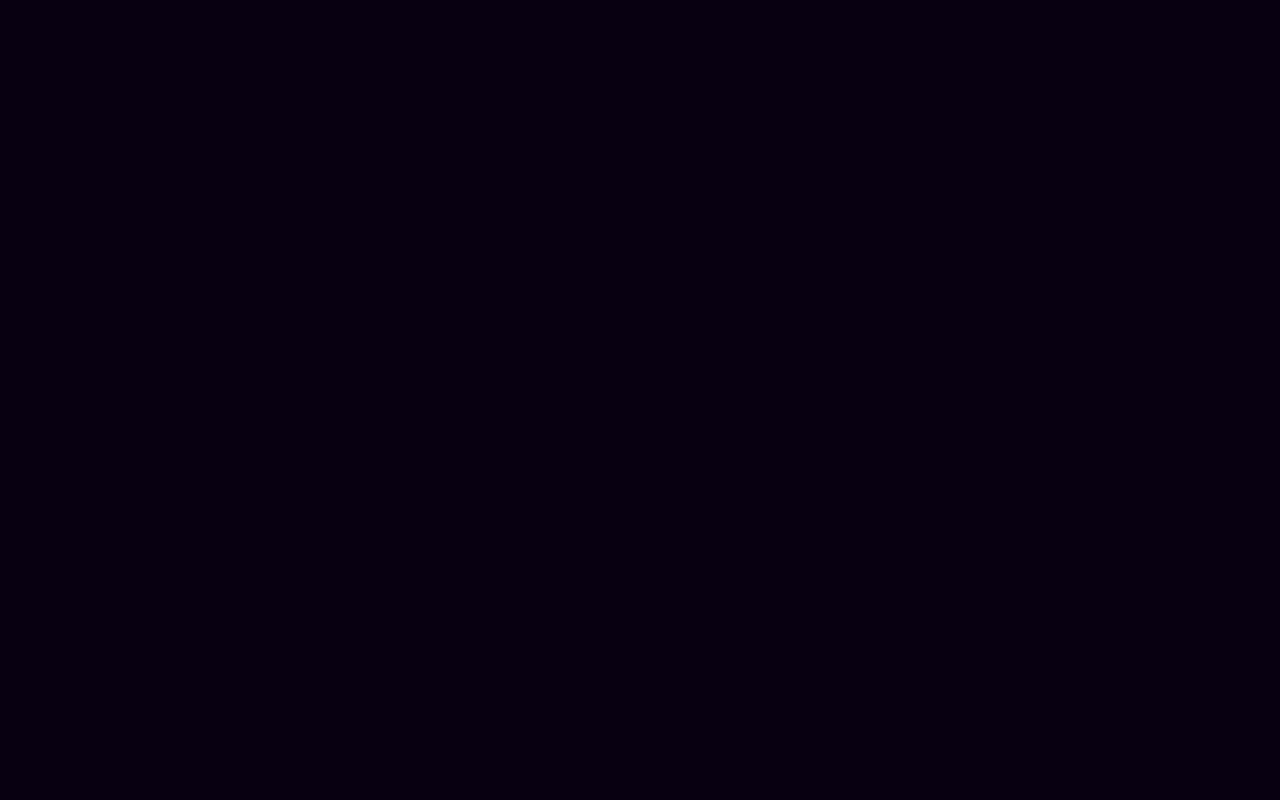
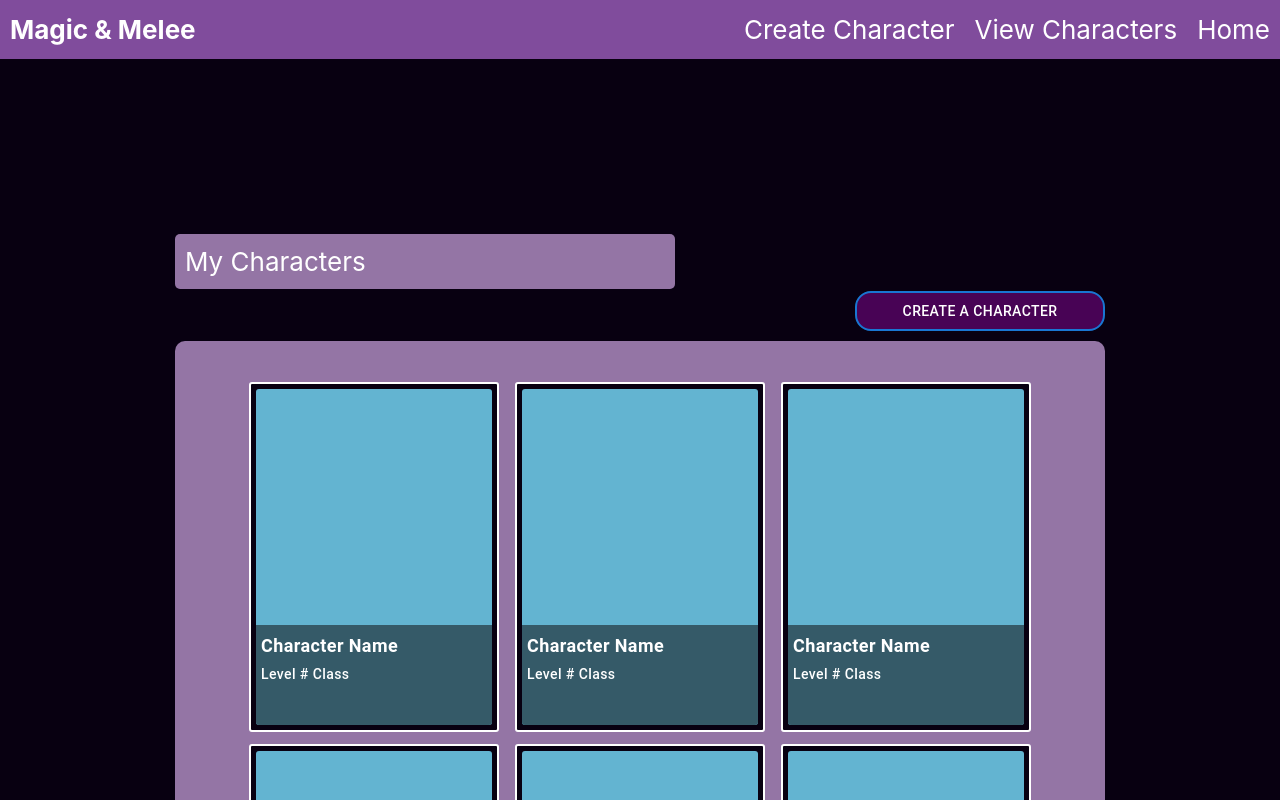
Before and after one commit to 240708-NET-FS/Magic-Melee, a React (Create React App) app in the folder frontend/: page /home/user in a window 1280 px wide. Before the commit this address had no page. Shown: the top 800 px of the page. Built offline with nearby package versions, Linux system fonts and the light colour scheme.

Commit message:
nav bar basics

```diff
--- a/frontend/src/App.css
+++ b/frontend/src/App.css
@@ -1,5 +1,7 @@
 .App {
   text-align: center;
+  font-size: calc(10px + 2vmin);
+  color: white;
 }
 
 body{
--- a/frontend/src/App.jsx
+++ b/frontend/src/App.jsx
@@ -1,14 +1,32 @@
 import logo from './logo.svg';
 import './App.css';
-import React from 'react';
-import {BrowserRouter as Router, createBrowserRouter, Route, RouterProvider, Routes} from 'react-router-dom';
+import React, { useEffect, useState, useRef} from 'react';
+import {BrowserRouter as Router, createBrowserRouter, Route, RouterProvider, Routes, } from 'react-router-dom';
 import Landing from './Screens/Landing';
 import Home from "./Screens/Home";
+import UserHome from "./Screens/UserHome";
+import CharacterSheet from './Screens/ViewCharacterPage';
 import CharacterCreator from "./Screens/CharacterCreator";
 import AppNavigator from "./AppNavigator";
 import {createRoot} from "react-dom/client";
+import NavBar from './Components/NavBar';
 
 function App() {
+  const [showNav, setShowNav] = useState(false);
+
+
+  const currentPage = useRef("/");
+
+
+
+
+
+
+  useEffect(()=> {
+
+  }, [])
+
+
 
   // const router = createBrowserRouter([
   //   {
@@ -36,13 +54,23 @@ function App() {
   // );
 
 
+
+
+
   return (
     <div className="App">
-        <div className="App-header">
+
+
+        <div >
+
             <Router>
+                <div>
+                  <NavBar />
+              </div>
                 <Routes>
                     <Route exact path={"/"} element={<Landing />} />
-                    <Route exact path={"/home"} element={<Home/>}/>
+                    <Route exact path={"/home/user/character/character-sheet"} element={<CharacterSheet />}/>
+                    <Route exact path={"/home/user"} element={<UserHome />} />
                     <Route exact path={"/character-creator"} element={<CharacterCreator />} />
                 </Routes>
             </Router>
--- a/frontend/src/Components/HomeComps/CharacterCard.js
+++ b/frontend/src/Components/HomeComps/CharacterCard.jsx
@@ -12,7 +12,7 @@ class CharacterCard extends React.Component{
 
 
                 }}
-                onClick={()=> {console.log("go to character sheet")}}
+                onClick={this.props.onPress}
 
             >
                 <div className='cardBase'>
--- a/frontend/src/Components/NavBar.jsx
+++ b/frontend/src/Components/NavBar.jsx
@@ -1,15 +1,76 @@
-import React from 'react';
+import React, { useState, useEffect } from 'react';
 import ComponentStyles from "../Styles/ComponentStyles.css";
+import { useLocation } from 'react-router-dom';
+
+
+
 function NavBar(){
 
+    const location = useLocation();
+    const {hash, pathname, search} = location;
+
+    const [current, setCurrent] = useState(location);
+    const [showNav, setShowNav] = useState(true);
+
+
+
+    const onPressNavigate = (element) => {
+
+    }
+
+    useEffect(()=> {
+        console.log(location.pathname)
+        if(location.pathname === "/"){
+            setShowNav(false);
+        }else{
+            setShowNav(true);
+        }
+    }, [location])
+
+
     return(
+        showNav ?
         <div className="navbar-position">
             <div className="navbar-base">
-                <p>Hello</p>
+                <div className='navbar-contentWrap'>
+                    <div style={{justifySelf: 'left', padding: 10}}>
+                        <h2 style={{fontWeight: 'bold', color: 'white', fontSize: "100%"}}>Magic & Melee</h2>
+                    </div>
+                    <div style={{flexDirection: 'row', position: 'absolute', right: 0}}>
+
+                        <ul style={{display: 'inline-flex', justifyContent: 'space-between', flexBasis: '30%', flexWrap: 'wrap'}}>
+                            <div id={'navlink1'} className='navlink' >
+                                <div onClick={()=> onPressNavigate()}>
+                                    <li style={{padding: 10}}>Create Character</li>
+                                </div>
+                            </div>
+                            <div id={'navlink2'} className='navlink'>
+                                <li style={{padding: 10}}>View Characters</li>
+                            </div>
+                            <div id={'navlink3'} className='navlink'>
+                                <li style={{padding: 10}}>Home</li>
+                            </div>
+
+                        </ul>
+
+                    </div>
+
+                    <div style={{right: 10, position: 'absolute'}}>
+                        <div style={{position: 'relative'}}>
+                            <div style={{display: 'flex', flexDirection: 'row'}}>
+
+                            </div>
+
+
+                        </div>
+
+                    </div>
+                </div>
+
             </div>
 
 
-        </div>
+        </div>: null
     )
 }
 
--- a/frontend/src/Screens/CharacterCreator.jsx
+++ b/frontend/src/Screens/CharacterCreator.jsx
@@ -5,6 +5,7 @@ import ListItem from "../Components/CharacterCreatorComps/ListItem";
 import LandingButton from "../Components/LandingComps/LandingButton";
 import NavBar from "../Components/NavBar";
 import AbilityScore from "../Components/CharacterCreatorComps/AbilityScore";
+import { useNavigate } from "react-router-dom";
 
 
 function CharacterCreator(){
@@ -30,6 +31,8 @@ function CharacterCreator(){
     const [spells, setSpells] = useState([]);
     const [abilities, setAbilities] = useState(null);
 
+    const navigate = useNavigate();
+
 
     const handleNext = () => {
         if(buttonText !== "Submit" && pageIndex + 1 < types.length){
@@ -42,7 +45,9 @@ function CharacterCreator(){
 
     const handleSubmit = () => {
         if(abilities !== null){
+            navigate("/home/user/character/character-sheet");
             console.log("hell yeah!");
+
         }
 
         // validate submission
@@ -91,7 +96,6 @@ function CharacterCreator(){
     // things
     return(
         <div className="main">
-            <NavBar />
             <div className="bgImgWrapper">
                 <div className="bgImg">
                     <img src={bg2} />
--- a/frontend/src/Screens/Landing.jsx
+++ b/frontend/src/Screens/Landing.jsx
@@ -23,7 +23,7 @@ function Landing() {
   const onPressGuest = () => {
     //     navigate to Home as guest
     console.log("hello guest");
-    navigate("/home");
+    navigate("/home/user");
   };
 
   const onPressCreate = () => {
@@ -51,7 +51,7 @@ function Landing() {
       } else {
         setOpen(false);
         // route to actual user home
-        navigate("/home");
+        navigate("/home/user");
       }
     } else {
       // validate for new account!!
--- a/frontend/src/Screens/Home.jsx
+++ b/frontend/src/Screens/UserHome.jsx
@@ -16,17 +16,23 @@ function Home() {
     // TODO: replace with data for stuff
     const charactersTemp = [1, 2, 3, 4, 5, 6, 7, 8]
 
+    const toCharacterSheet = () => {
+        navigate("/home/user/character/character-sheet");
+    }
+
+
     const mapCharacters = charactersTemp.map((m, index)=>
-        <CharacterCard />
+        <CharacterCard key={index} onPress={toCharacterSheet}/>
     );
 
     const onPressNavigate = () => {
         navigate("/character-creator");
     }
 
+
     return(
         <div className='home'>
-            <NavBar />
+            {/* <NavBar /> */}
             {/* <h1>Home</h1> */}
             <div style={{padding: 75}}>
 
@@ -58,9 +64,9 @@ function Home() {
                     </div>
 
 
-                    <div class="card-box">
-                    <div class="card-container">
-                        <div class="card">
+                    <div className="card-box">
+                    <div className="card-container">
+                        <div className="card">
                             {mapCharacters}
 
                         </div>
--- a/frontend/src/Styles/ComponentStyles.css
+++ b/frontend/src/Styles/ComponentStyles.css
@@ -15,22 +15,43 @@
 }
 
 .navbar-position{
-    position: absolute;
-    top: -25px;
+    position: relative;
+    top: 25;
     left: 0;
     margin: auto;
     width: 100%;
+    z-index: 1;
     /* margin: auto; */
 }
 .navbar-base{
     background-color: #804c9c;
     align-items: center;
-    justify-content: center;
-    padding: 5px;
+    /* justify-content: center; */
+    /* padding: 10px; */
     display: flex;
+    height: 100%;
 
     /* background-color: #080011; */
     /* height: 50px; */
+}
+
+.navbar-contentWrap{
+    display: flex;
+    flex-direction: row;
+    justify-content: space-between;
+    flex-wrap: wrap;
+}
+
+
+
+.navlink{
+
+}
+
+.navlink:hover{
+    background-color: #382244;
+
+
 }
 
 .cardBase{
@@ -49,7 +70,7 @@
 .card-base2{
     border-radius: 3px;
     background-color: #63b4d1;
-    height: 350px;
+    height: 100%;
     width: 100%;
     /* border: solid; */
     display: flex;
@@ -59,6 +80,7 @@
 }
 
 .card-bottomWrapper{
+    width: 100%;
     /* justify-self: flex-end; */
     position: absolute;
     bottom: 0;
@@ -66,7 +88,8 @@
 
 }
 .card-bottom{
-    width: 250px;
+    width: inherit;
+    /* width: ; */
     height: 100px;
     border-bottom-left-radius: 3px;
     border-bottom-right-radius: 3px;
--- a/frontend/src/Styles/HomeStyles.css
+++ b/frontend/src/Styles/HomeStyles.css
@@ -1,5 +1,10 @@
 .home{
     padding: 100px;
+    flex-wrap: wrap;
+    align-items: center;
+    justify-content: center;
+    display: flex;
+    overflow-x: hidden;
 
 }
 
```
